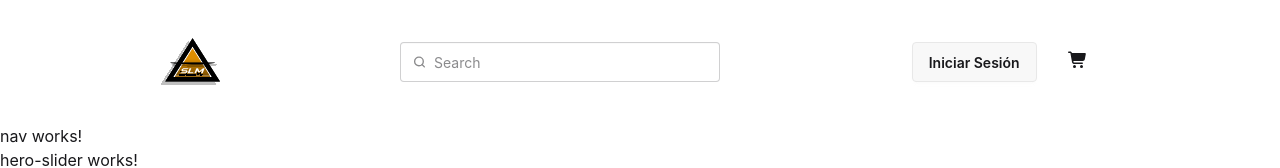
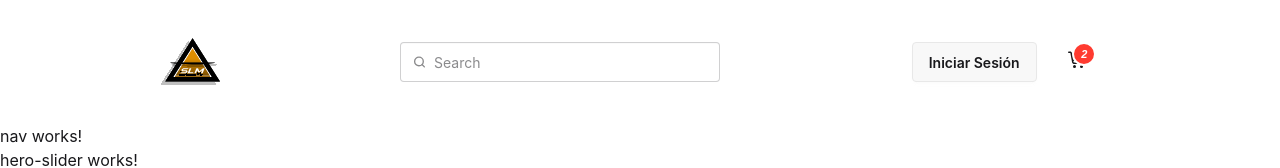
Before and after one commit to lusteroak/SinLicencia, an Angular app in the folder SinLicenciaFrontEnd/: page / in a window 1280 px wide. Shown: the top 168 px of the page. Built offline with nearby package versions, Linux system fonts and the light colour scheme.

Commit message:
Added shopping cart icon

```diff
--- a/SinLicenciaFrontEnd/src/app/components/header/header.css
+++ b/SinLicenciaFrontEnd/src/app/components/header/header.css
@@ -0,0 +1,24 @@
+.cart {
+    position: relative;
+    display: inline-block;
+    cursor: pointer;
+}
+
+.cartShoppingCounter {
+  position: absolute;
+  top: -6px;
+  right: -8px;
+  width: 20px;
+  height: 20px;
+  border-radius: 50%;
+  background-color: #ff3b30;
+  color: #ffffff;
+  font-family: sans-serif;
+  font-size: 11px;
+  font-weight: bold;
+  display: flex;
+  align-items: center;
+  justify-content: center;
+  border: 2px solid #ffffff;
+  box-sizing: content-box;
+}
--- a/SinLicenciaFrontEnd/src/app/components/header/header.html
+++ b/SinLicenciaFrontEnd/src/app/components/header/header.html
@@ -11,6 +11,7 @@
             <!-- Cart Section -->
             <div class="cart">
                 <fa-icon [icon]="faCartShopping" />
+                <i class="cartShoppingCounter ">2</i>
             </div>
             <!-- Cart Section End -->
         </div>
```
